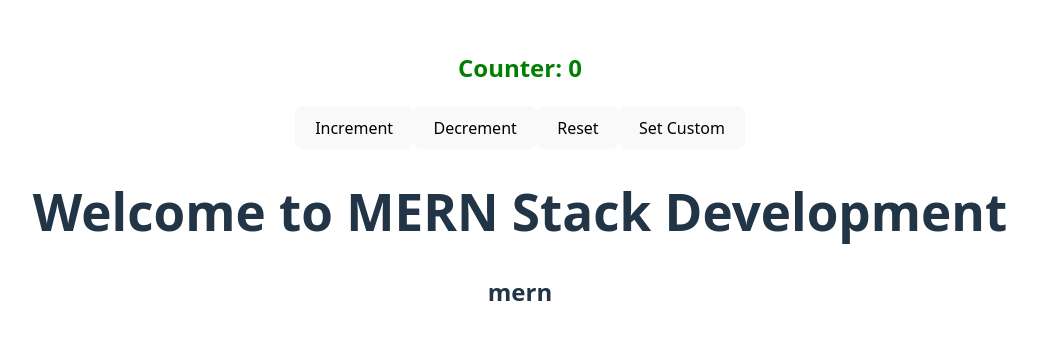
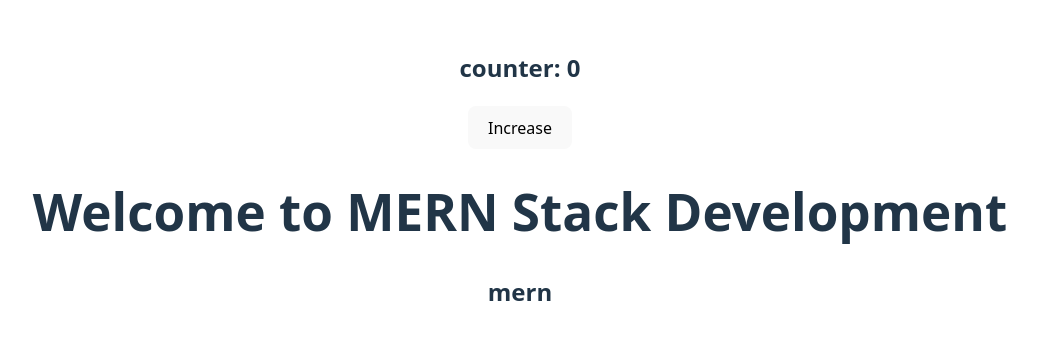
Before and after one commit to gizachew-k/MERN, a React (Vite) app in the folder my-firstExercise/: page / in a window 1280 px wide. Shown: the part 220-560 px from the top of the page, without its empty margins (120-1157 px from the left). Built offline with nearby package versions, Linux system fonts and the light colour scheme.

Commit message:
usestate

```diff
--- a/my-firstExercise/src/App.jsx
+++ b/my-firstExercise/src/App.jsx
@@ -1,8 +1,7 @@
 import { useState } from 'react'
 //  import UserCard from './UserCard.jsx'
 // import Profile from './components/Profile.jsx'
-import Counter from './components/Counter.jsx'
-// import TodoList from './components/TodoList.jsx'
+import Counter from './components/pages/Counter.jsx'
 import './App.css'
 import Header from './components/pages/Header.jsx';
 import NavBar from './components/pages/NavBar.jsx';
--- a/my-firstExercise/src/components/Counter.jsx
+++ /dev/null
@@ -1,43 +0,0 @@
-import { useState } from 'react';
-
-function Counter() {
-  // TODO: Create a count state with initial value 0
-  const [count, setCount] = useState(0);
-  // TODO: Create functions to:
-  // - increment count
-  const incrementCount = () => {
-    setCount(count + 1);
-  };
- const Decrement = ()=> {
-    setCount(count-1);}
-  // - reset count to 0
-  const resetCount = () =>
-  {
-    setCount(0);
-  }
-
-  // - add custom amount (prompt user)
-    const setCustomCount = () => {
-      const customAmount = prompt("Enter a custom amount:");
-      if (customAmount !== null) {
-        setCount(count + parseInt(customAmount));
-      }
-    };
-
-
-  return (
-    <div className="counter">
-     <h2 style={{ color: count > 10 ? 'red' : 'green' }}>Counter: {count}</h2>
-
-      <button onClick={incrementCount}> Increment</button>
-      <button onClick={Decrement}> Decrement</button>
-      <button onClick={resetCount}> Reset</button>
-      <button onClick={setCustomCount}> Set Custom</button>
-
-      {/* BONUS: Change color based on value (red if >10, green if <10) */}
-
-    </div>
-  );
-}
-
-export default Counter;
--- /dev/null
+++ b/my-firstExercise/src/components/pages/Counter.jsx
@@ -0,0 +1,16 @@
+import { useState } from 'react';
+
+function Counter() {
+ const [count,setCount] = useState(0)
+return(
+<>
+<h2> counter: {count}</h2>
+<button onClick={()=>setCount(count+1)}>
+Increase
+</button>
+</>
+)
+};
+
+
+export default Counter;
```
